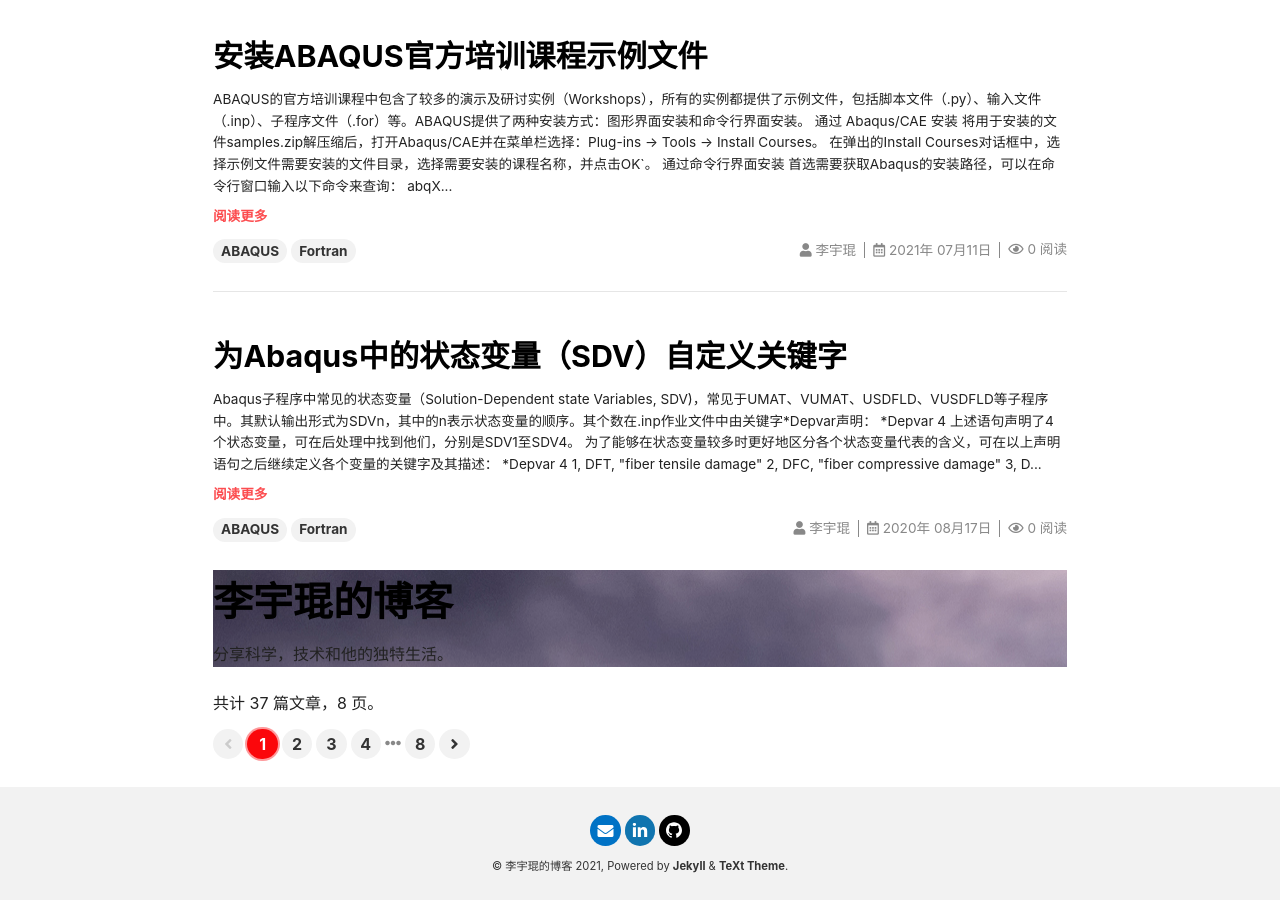
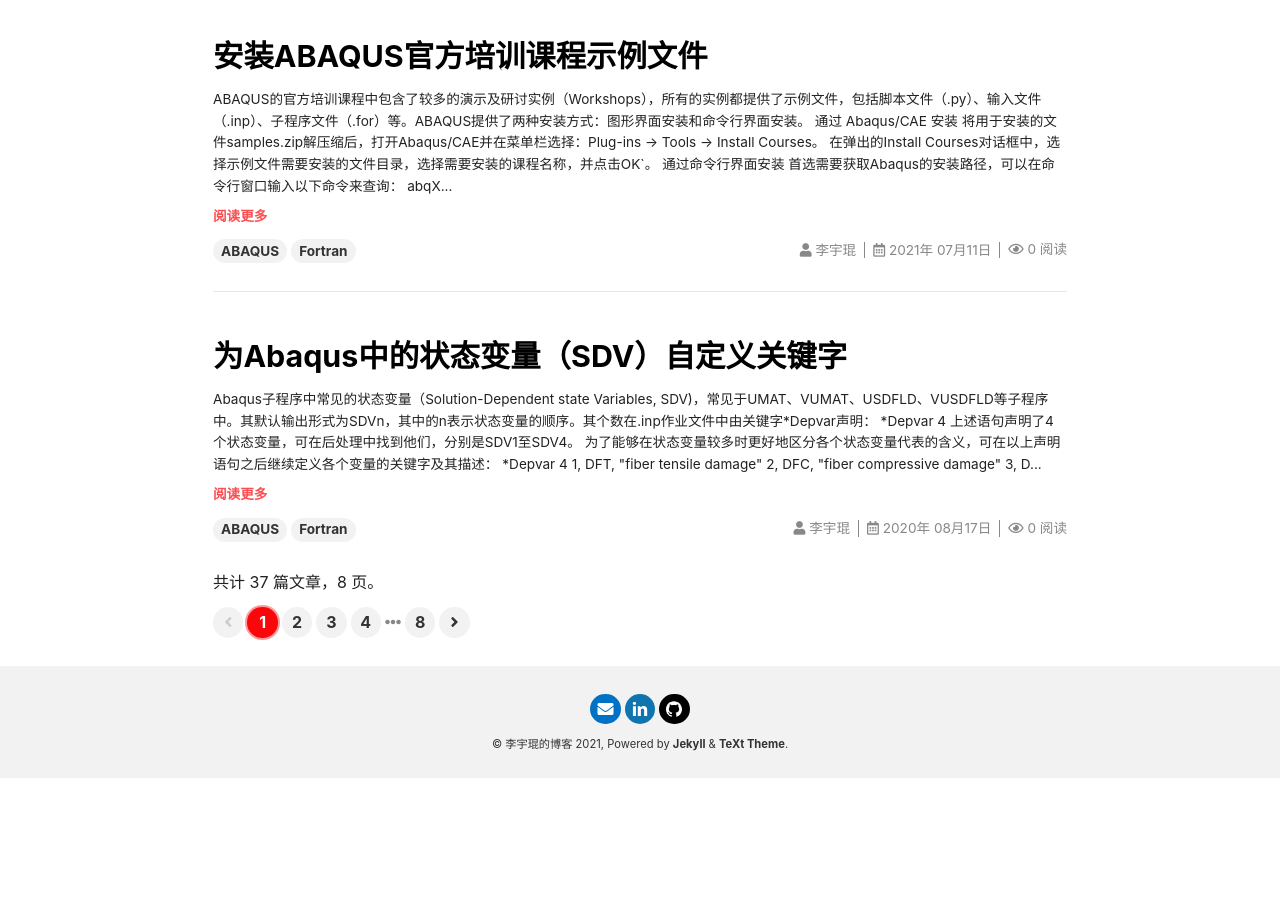
Before and after one commit to lyk6756/lyk6756.github.io, a Jekyll site: the page built from index.html, in a window 1280 px wide and 900 px high, scrolled down 944 px. Built offline with Jekyll 4.4.1, drawn with Linux system fonts in a browser that asks for light colours; nearby versions of some CDN libraries; the list of posts is cut into pages by our own code; comment, search, counter and statistics services are not loaded; after the commit the page ends 1722 px from its top, so only the background shows below that.

Commit message:
Revert "add poster"
This reverts commit f0c7f2632c7b3ce5c6d11f00b8466c9547015adc.

```diff
--- a/_config.yml
+++ b/_config.yml
@@ -21,10 +21,9 @@
 url     : # the base hostname & protocol for your site e.g. https://www.someone.com
 baseurl : # does not include hostname
 title   : 李宇琨的博客
-subtitle: 分享科学，技术和他的独特生活。
 description: > # this means to ignore newlines until "Language & timezone"
-  李宇琨的个人博客：分享科学，技术和他的独特生活。
-cover: "/assets/images/header_image.jpg"
+  李宇琨的个人博客：分享科学，技术和他独特的生活。
+
 
 ## => Language and Timezone
 ##############################
--- a/_layouts/home.html
+++ b/_layouts/home.html
@@ -32,16 +32,6 @@
   show_readmore: true
   show_info: true
 ---
-
-<div class="site-header-container {% if site.cover %}has-cover{% endif %}" {% if site.cover %}style="background-image: url({{ site.cover }});"{% endif %}>
-  <div class="scrim {% if site.cover %}has-cover{% endif %}">
-    <header class="site-header">
-      <h1 class="title">{{ site.title }}</h1>
-      {% if site.subtitle %}<p class="subtitle">{{ site.subtitle }}</p>{% endif %}
-    </header>
-  </div>
-</div>
-
 <div class="layout--home">
   {%- include paginator.html -%}
 </div>
```
